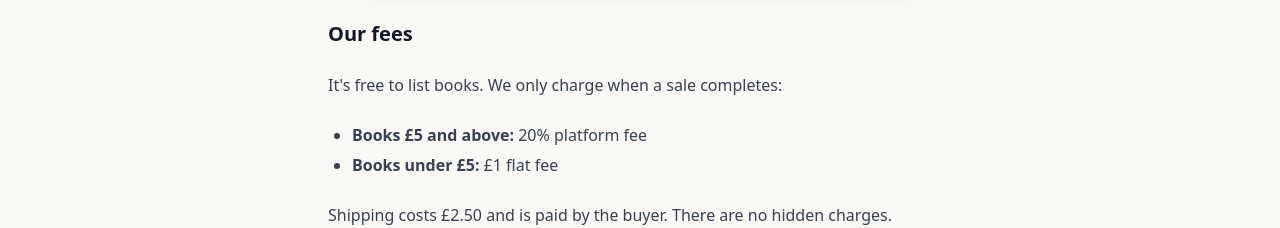
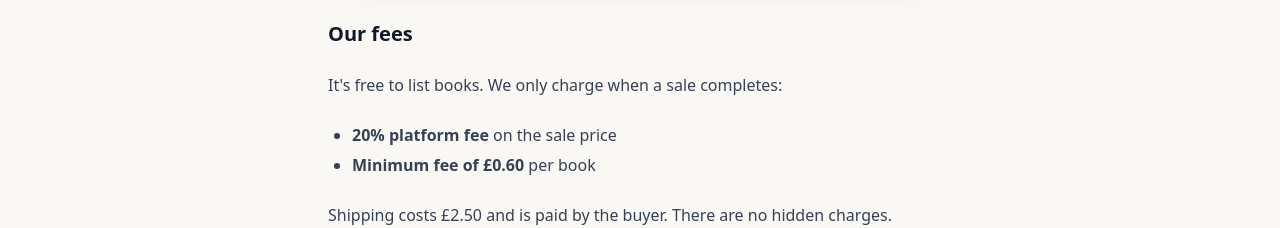
Before and after one commit to jamesm-lgtm/sell-your-shelf, a Next.js app: page /about in a window 1280 px wide. Shown: the part 800-1028 px from the top of the page. Built offline with nearby package versions, Linux system fonts and the light colour scheme; no server answers.

Commit message:
content: update fee to 20% (min 60p) on about, support and blog posts
Terms was updated when the fee changed on 2026-08-04; these four
surfaces still quoted the old '£1 flat under £5' structure.

```diff
--- a/app/about/page.tsx
+++ b/app/about/page.tsx
@@ -47,8 +47,8 @@ export default function About() {
               It's free to list books. We only charge when a sale completes:
             </p>
             <ul className="list-disc pl-6 space-y-1">
-              <li><strong>Books £5 and above:</strong> 20% platform fee</li>
-              <li><strong>Books under £5:</strong> £1 flat fee</li>
+              <li><strong>20% platform fee</strong> on the sale price</li>
+              <li><strong>Minimum fee of £0.60</strong> per book</li>
             </ul>
             <p>
               Shipping costs £2.50 and is paid by the buyer. There are no hidden charges.
--- a/app/support/page.tsx
+++ b/app/support/page.tsx
@@ -38,8 +38,8 @@ export default function Support() {
               <h3 className="font-semibold text-lg mb-2">What are your fees?</h3>
               <p className="text-gray-700">
                 We charge a platform fee on completed sales:<br />
-                • <strong>Books £5 and above:</strong> 20% of the sale price<br />
-                • <strong>Books under £5:</strong> £1 flat fee<br /><br />
+                • <strong>20%</strong> of the sale price<br />
+                • With a <strong>minimum fee of £0.60</strong> per book<br /><br />
                 Fees are deducted automatically before payout.
               </p>
             </div>
--- a/content/blog/make-money-from-books-you-already-own.md
+++ b/content/blog/make-money-from-books-you-already-own.md
@@ -57,7 +57,7 @@ Let's be specific. Say you've got a typical shelf of 30 books in decent conditio
 **The new way (AI scanning):**
 - Time to list: 90 seconds
 - Average sale price: £4-6
-- Platform fees: 20% on books over £5, £1 flat on books under £5
+- Platform fees: 20% of the sale price, minimum 60p per book
 - Shipping label: £2.50, paid by the buyer
 - Net return if everything sells: roughly £100-140
 - Realistic sell-through: similar, maybe 60%, so £60-85
--- a/content/blog/sell-your-shelf-vs-world-of-books.md
+++ b/content/blog/sell-your-shelf-vs-world-of-books.md
@@ -27,7 +27,7 @@ Sell Your Shelf is a marketplace, not a trade-in service. Instead of selling you
 
 You film your bookshelf with your phone camera. The AI reads the spines, identifies each book, checks what it's actually selling for on the secondhand market, and creates your listings. About 30 books in 90 seconds. When someone buys a book, you print a £2.69 shipping label and drop it at a ParcelShop.
 
-The platform takes a 20% fee on books over £5 and a flat £1 on books under £5. The rest goes to you.
+The platform takes a 20% fee on the sale price, with a minimum of 60p per book. The rest goes to you.
 
 ## Head-to-head comparison
 
```
